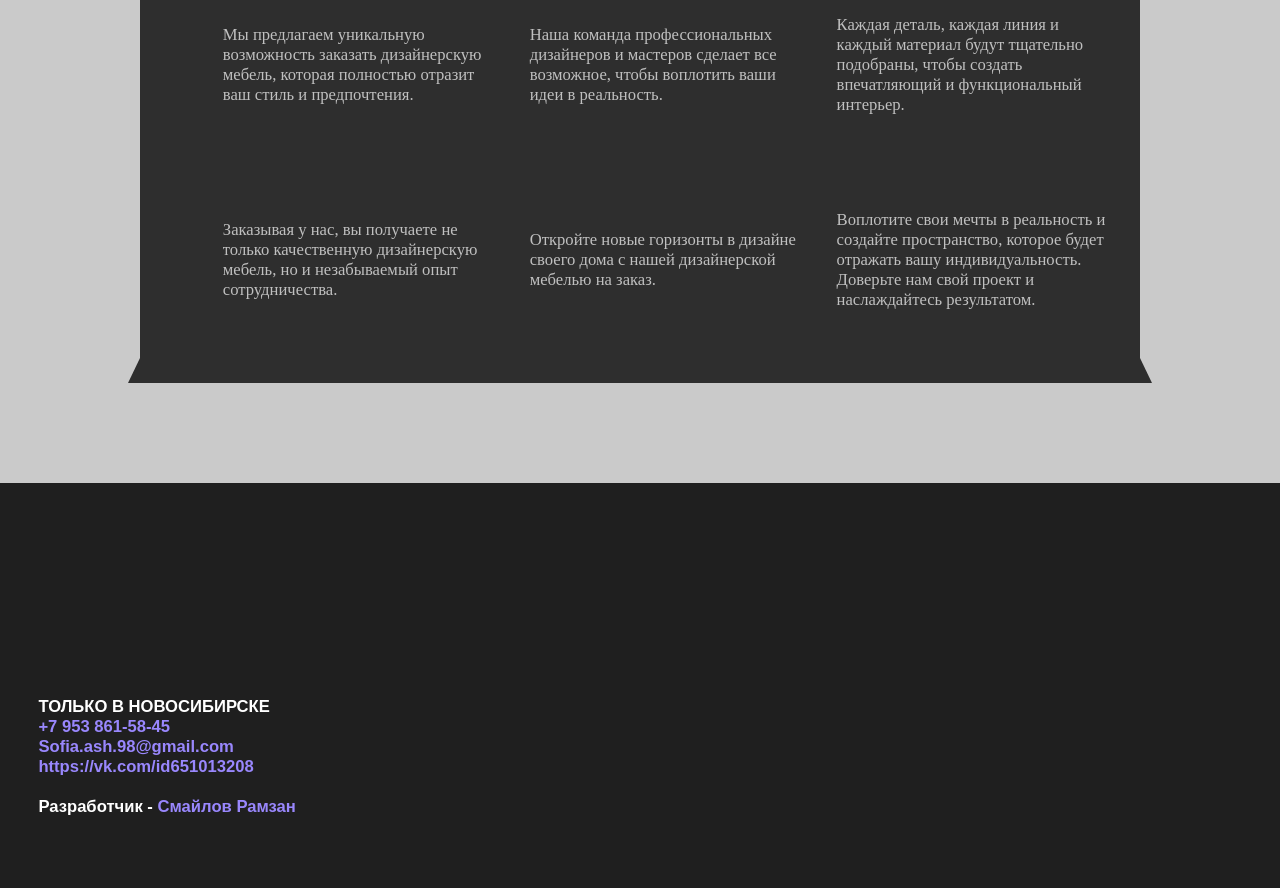
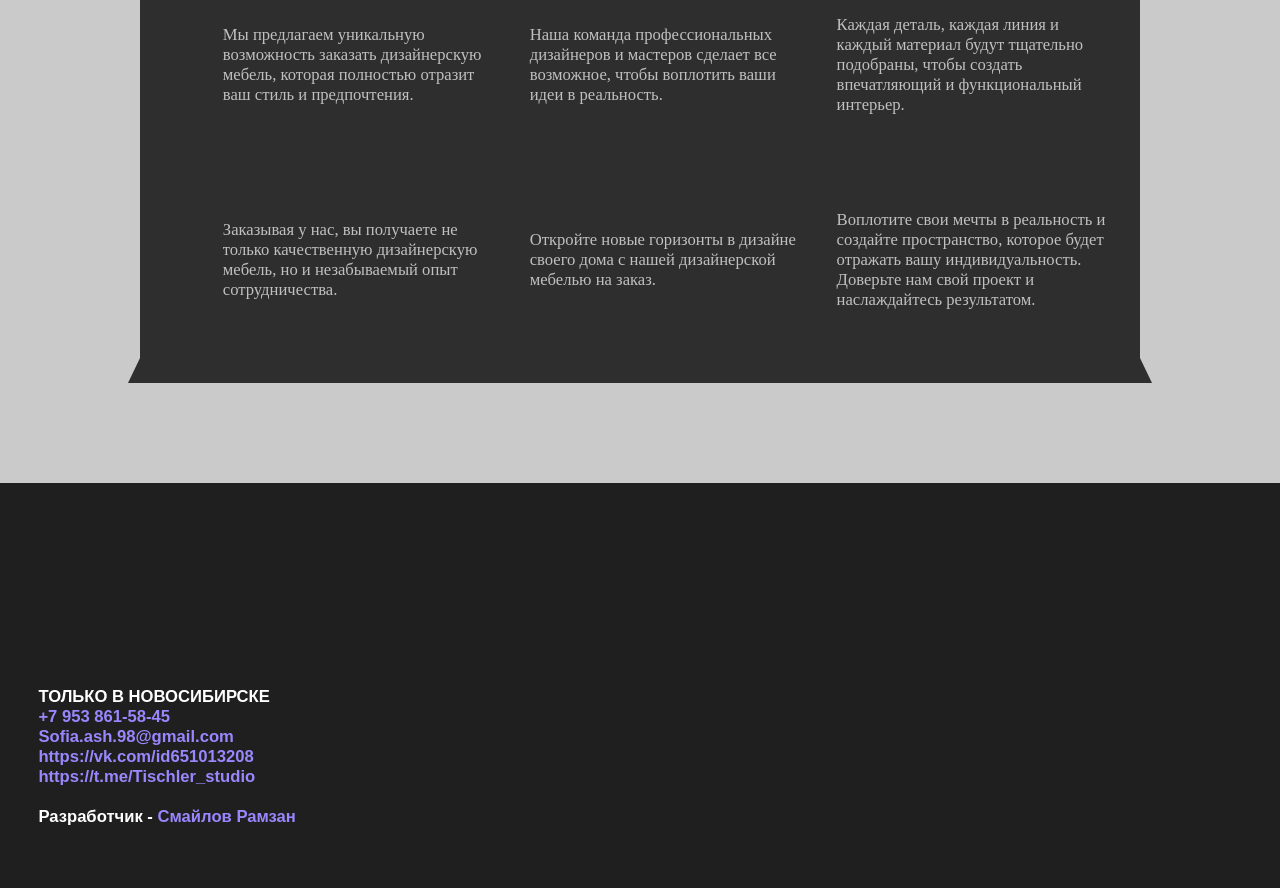
Before and after one commit to SRamzanA/tischler.github.io, a website: page index.html in a window 1280 px wide. Shown: the part 4834-5722 px from the top of the page. Drawn offline with Linux system fonts and the light colour scheme; some packages are replaced by stand-ins of ours; a script that the page names is missing.

Commit message:
Update index.html

```diff
--- a/index.html
+++ b/index.html
@@ -178,7 +178,8 @@
                 ТОЛЬКО В НОВОСИБИРСКЕ<br>
                 <a href="tel:+7 953 861-58-45">+7 953 861-58-45</a><br>
                 <a href="mailto:Sofia.ash.98@gmail.com">Sofia.ash.98@gmail.com</a><br>
-                <a href="https://vk.com/id651013208">https://vk.com/id651013208</a><br><br>
+                <a href="https://vk.com/id651013208">https://vk.com/id651013208</a><br>
+                <a href="https://t.me/Tischler_studio">https://t.me/Tischler_studio</a><br><br>
                 Разработчик -<a href="https://github.com/SRamzanA"> Смайлов Рамзан</a>
             </p></b>
         </div>
```
